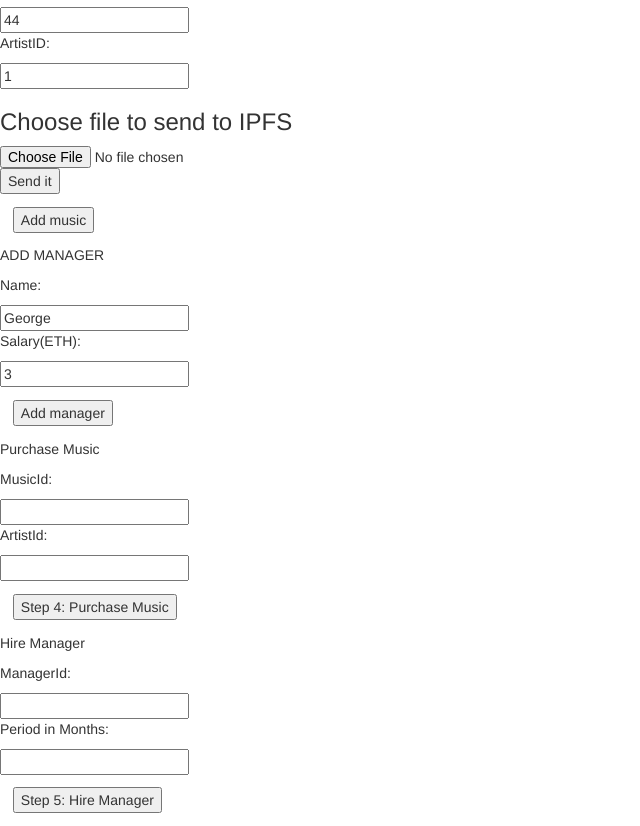
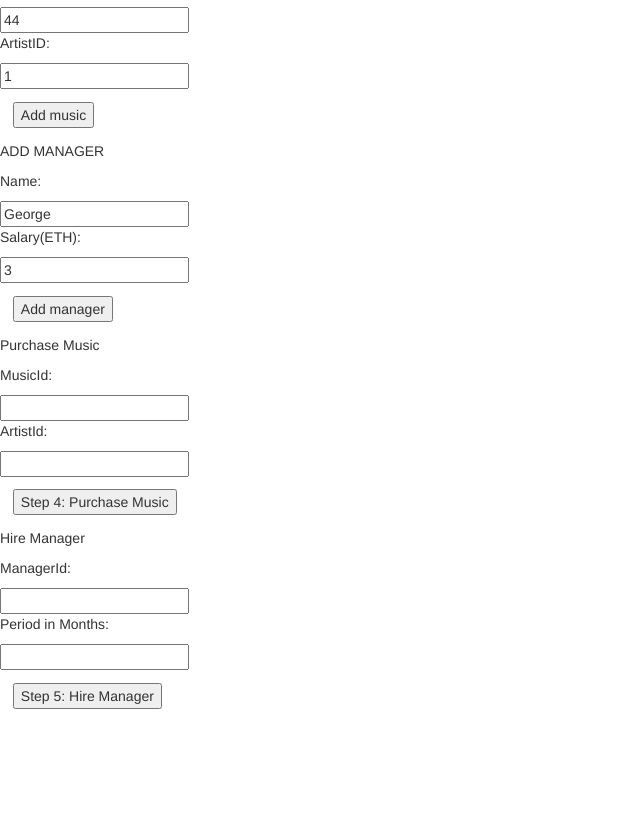
Before and after one commit to peternderitu/ArtistManagement, a website: page src/index.html in a window 1280 px wide. Shown: the part 849-1675 px from the top of the page, without its empty margins (0-640 px from the left). After the commit the page ends 1571 px from the top, so only its background shows below. Drawn offline with nearby package versions, Linux system fonts and the light colour scheme.

Commit message:
Update index.html

```diff
--- a/src/index.html
+++ b/src/index.html
@@ -80,18 +80,6 @@
             <p>Genre:</p><input id = "genre" class = "inputFeilds" value="HipHop" >
             <p>Price(ETH):</p><input id = "sellprice" class = "inputFeilds" value="44">
             <p>ArtistID:</p><input id = "artistId" class = "inputFeilds" value="1">
-            <h3> Choose file to send to IPFS </h3>
-          <Form onSubmit={addmusic}>
-            <input
-              type = "file"
-              onChange = {captureFile}
-            />
-             <Button
-             bsStyle="primary"
-             type="submit">
-             Send it
-             </Button>
-          </Form>
 
         </div>
     </div>
```
